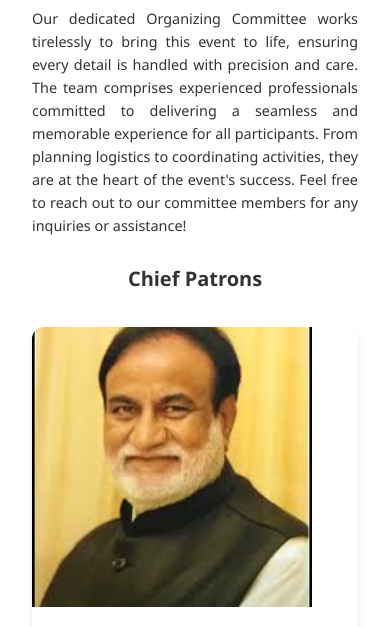
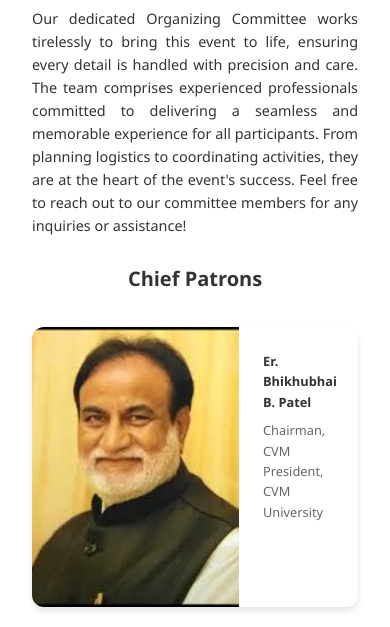
Before and after one commit to Tanvir1610/cvmuconference, a website: page organizing.html in a window 390 px wide. Shown: the part 217-844 px from the top of the page. Drawn offline with Linux system fonts and the light colour scheme.

Commit message:
Add files via upload

```diff
--- a/organizing.html
+++ b/organizing.html
@@ -172,7 +172,7 @@
       }
       .member-name,
       .member-role {
-        text-align: center;
+        text-align: left;
       }
       @keyframes fadeInUp {
         to {
@@ -201,11 +201,13 @@
         }
         .member-image {
           height: 280px;
-          width: 280px;
+          width: 207px;
+          object-fit: cover;
         }
         .member-name,
         .member-role {
-          text-align: center;
+          text-align: left;
+          font-size: 0.8rem;
         }
         p{
           font-size: 0.9rem;
--- a/styles.css
+++ b/styles.css
@@ -536,7 +536,7 @@ footer {
 
 /* Committee Page Styles */
 .committee-section {
-  max-width: 1200px;
+  /* max-width: 1200px; */
   margin: 0 auto;
   padding: 2rem;
   text-align: justify;
@@ -560,6 +560,7 @@ h2 {
   overflow: hidden;
   box-shadow: 0 4px 6px rgba(0, 0, 0, 0.1);
   transition: transform 0.3s ease;
+  display: flex;
 }
 
 .committee-member:hover {
@@ -569,7 +570,7 @@ h2 {
 .member-image {
   width: 100%;
   height: 300px;
-  object-fit: cover;
+  object-fit: contain;
 }
 
 .member-info {
```
